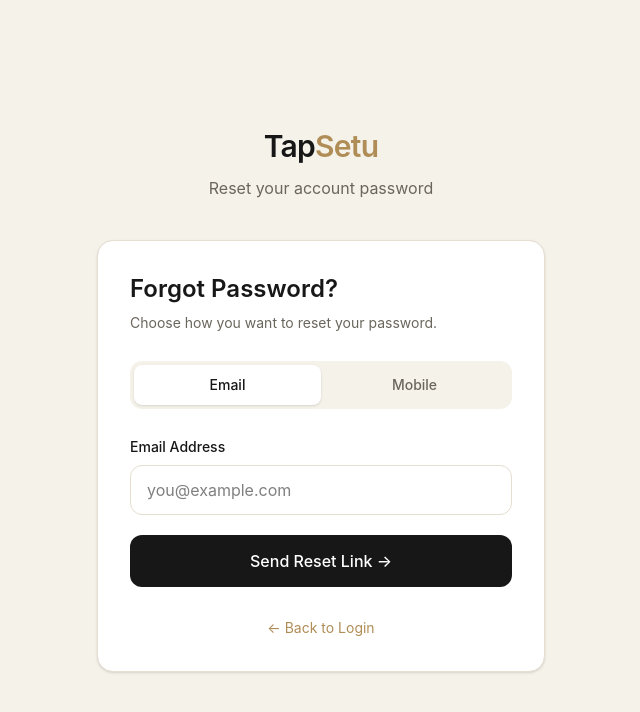
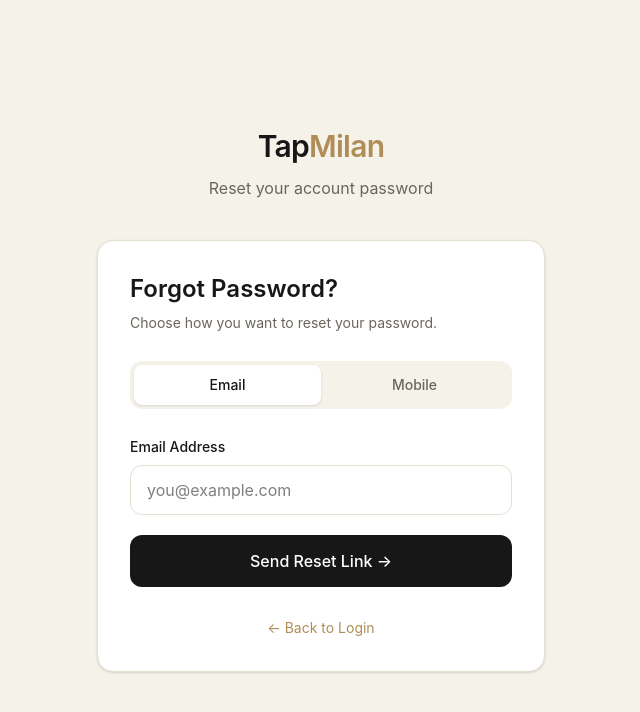
Before and after one commit to rohilasahil86-ai/TapMilan, a React (Vite) app: page /forgot-password in a window 1280 px wide. Shown: the top 712 px of the page, without its empty margins (319-959 px from the left). Built offline with nearby package versions, Linux system fonts and the light colour scheme; no server answers.

Commit message:
Modify pages

```diff
--- a/src/pages/ForgotPassword.jsx
+++ b/src/pages/ForgotPassword.jsx
@@ -234,7 +234,7 @@
             to="/"
             className="text-3xl font-semibold tracking-tight text-[#171717]"
           >
-            Tap<span className="text-[#B08D57]">Setu</span>
+            Tap<span className="text-[#B08D57]">Milan</span>
           </Link>
 
           <p className="mt-3 text-[#6B665D]">
@@ -340,7 +340,7 @@
                   type="tel"
                   value={phone}
                   onChange={(e) => setPhone(e.target.value)}
-                  placeholder="9876543210"
+                  placeholder="+91 98xxxxxx10"
                   maxLength={10}
                   className="w-full px-4 py-3 rounded-xl border border-[#E5DED1] outline-none focus:border-[#B08D57]"
                 />
--- a/src/pages/Login.jsx
+++ b/src/pages/Login.jsx
@@ -306,7 +306,7 @@
     placeholder={
       method === "email"
         ? "you@example.com"
-        : "+91 98765 43210"
+        : "+91 987xx xxx10"
     }
     value={method === "email" ? email : phone}
     onChange={(e) =>
--- a/src/pages/Signup.jsx
+++ b/src/pages/Signup.jsx
@@ -530,7 +530,7 @@
 
             <input
               type="text"
-              placeholder="Sahil Rohilla"
+              placeholder="Your Name"
               value={fullName}
               onChange={(e) =>
                 setFullName(e.target.value)
@@ -572,7 +572,7 @@
 
             <input
               type="tel"
-              placeholder="+91 98765 43210"
+              placeholder="+91 98xxx xxx10"
               value={phone}
               onChange={(e) =>
                 setPhone(e.target.value)
@@ -622,7 +622,7 @@
 
             <input
               type="text"
-              placeholder="sahil.rohilla"
+              placeholder="username05"
               value={username}
               onChange={(e) =>
                 setUsername(
--- a/src/pages/UpdatePassword.jsx
+++ b/src/pages/UpdatePassword.jsx
@@ -154,7 +154,7 @@
             to="/"
             className="text-3xl font-semibold tracking-tight text-[#171717]"
           >
-            Tap<span className="text-[#B08D57]">Setu</span>
+            Tap<span className="text-[#B08D57]">Milan</span>
           </Link>
 
           <p className="mt-3 text-[#6B665D]">
```
